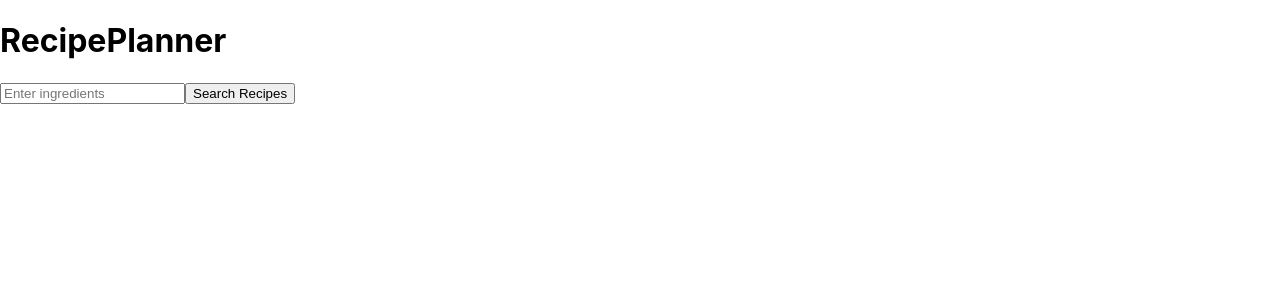
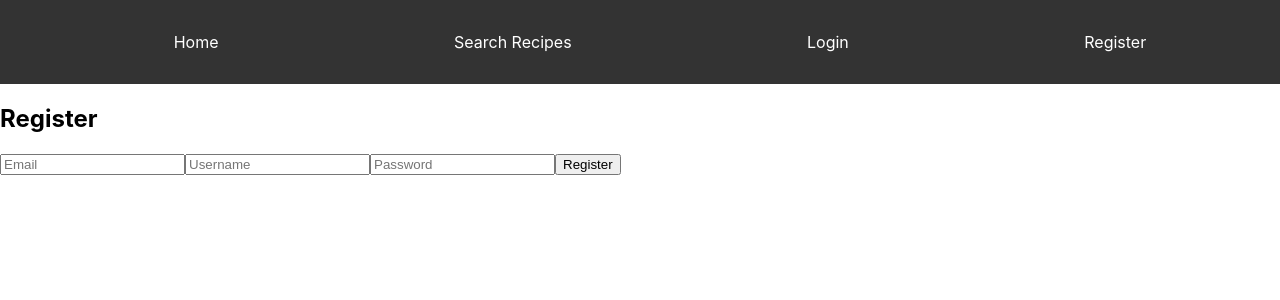
Before and after one commit to Nogal1/RecipePlanner-frontend, a React (Create React App) app: page /register in a window 1280 px wide. Shown: the top 300 px of the page. Built offline with nearby package versions, Linux system fonts and the light colour scheme.

Commit message:
component structure and implementaion

```diff
--- a/package.json
+++ b/package.json
@@ -9,6 +9,7 @@
     "axios": "^1.7.7",
     "react": "^18.3.1",
     "react-dom": "^18.3.1",
+    "react-router-dom": "^6.26.2",
     "react-scripts": "5.0.1",
     "web-vitals": "^2.1.4"
   },
@@ -19,7 +20,6 @@
     "eject": "react-scripts eject"
   },
   "proxy": "http://localhost:3001",
-
   "eslintConfig": {
     "extends": [
       "react-app",
--- a/src/App.css
+++ b/src/App.css
@@ -1,38 +1,30 @@
-.App {
-  text-align: center;
+nav {
+  background-color: #333;
+  padding: 1rem;
 }
 
-.App-logo {
-  height: 40vmin;
-  pointer-events: none;
+nav ul {
+  list-style-type: none;
+  display: flex;
+  justify-content: space-around;
 }
 
-@media (prefers-reduced-motion: no-preference) {
-  .App-logo {
-    animation: App-logo-spin infinite 20s linear;
-  }
+nav ul li {
+  margin: 0 1rem;
 }
 
-.App-header {
-  background-color: #282c34;
-  min-height: 100vh;
-  display: flex;
-  flex-direction: column;
-  align-items: center;
-  justify-content: center;
-  font-size: calc(10px + 2vmin);
+nav ul li a {
   color: white;
+  text-decoration: none;
 }
 
-.App-link {
-  color: #61dafb;
+nav ul li button {
+  background: none;
+  border: none;
+  color: white;
+  cursor: pointer;
 }
 
-@keyframes App-logo-spin {
-  from {
-    transform: rotate(0deg);
-  }
-  to {
-    transform: rotate(360deg);
-  }
+nav ul li button:hover, nav ul li a:hover {
+  text-decoration: underline;
 }
--- a/src/App.js
+++ b/src/App.js
@@ -1,39 +1,26 @@
-import React, { useState } from 'react';
-import axios from 'axios';
+import React from 'react';
+import { BrowserRouter as Router, Route, Routes } from 'react-router-dom';
+import Navbar from './components/Layout/Navbar'; // Import the Navbar
+import Login from './components/Auth/Login';
+import Register from './components/Auth/Register';
+import RecipeSearch from './components/Recipes/RecipeSearch';
+import SavedRecipes from './components/Recipes/SavedRecipes';
+import "./App.css";
 
 function App() {
-    const [ingredients, setIngredients] = useState('');
-    const [recipes, setRecipes] = useState([]);
-
-    const searchRecipes = async () => {
-        try {
-            const response = await axios.get(`/search/${ingredients}`);
-            setRecipes(response.data);
-        } catch (error) {
-            console.error("Error fetching recipes", error);
-        }
-    };
-
     return (
-        <div>
-            <h1>RecipePlanner</h1>
-            <input
-                type="text"
-                placeholder="Enter ingredients"
-                value={ingredients}
-                onChange={(e) => setIngredients(e.target.value)}
-            />
-            <button onClick={searchRecipes}>Search Recipes</button>
-
+        <Router>
             <div>
-                {recipes.length > 0 && recipes.map((recipe) => (
-                    <div key={recipe.id}>
-                        <h3>{recipe.title}</h3>
-                        <img src={recipe.image} alt={recipe.title} />
-                    </div>
-                ))}
+                <Navbar />  {/* Add Navbar here */}
+                <Routes>
+                    <Route path="/" element={<RecipeSearch />} />
+                    <Route path="/search" element={<RecipeSearch />} />  {/* Add this route */}
+                    <Route path="/login" element={<Login />} />
+                    <Route path="/register" element={<Register />} />
+                    <Route path="/saved-recipes" element={<SavedRecipes />} />
+                </Routes>
             </div>
-        </div>
+        </Router>
     );
 }
 
--- /dev/null
+++ b/src/components/Auth/Login.js
@@ -0,0 +1,46 @@
+import React, { useState } from 'react';
+import { loginUser } from '../../services/api';
+
+function Login() {
+    const [email, setEmail] = useState('');
+    const [password, setPassword] = useState('');
+    const [error, setError] = useState('');
+    const [success, setSuccess] = useState('');
+
+    const handleLogin = async () => {
+        setError('');
+        setSuccess('');
+        try {
+            const token = await loginUser(email, password);
+            localStorage.setItem('token', token); // Store JWT
+            setSuccess('Login successful!');
+            setEmail('');
+            setPassword('');
+        } catch (error) {
+            setError('Login failed. Check your credentials.');
+        }
+    };
+
+    return (
+        <div>
+            <h2>Login</h2>
+            {error && <p style={{ color: 'red' }}>{error}</p>}
+            {success && <p style={{ color: 'green' }}>{success}</p>}
+            <input
+                type="email"
+                placeholder="Email"
+                value={email}
+                onChange={(e) => setEmail(e.target.value)}
+            />
+            <input
+                type="password"
+                placeholder="Password"
+                value={password}
+                onChange={(e) => setPassword(e.target.value)}
+            />
+            <button onClick={handleLogin}>Login</button>
+        </div>
+    );
+}
+
+export default Login;
--- /dev/null
+++ b/src/components/Auth/Register.js
@@ -0,0 +1,53 @@
+import React, { useState } from 'react';
+import { registerUser } from '../../services/api';
+
+function Register() {
+    const [email, setEmail] = useState('');
+    const [username, setUsername] = useState('');
+    const [password, setPassword] = useState('');
+    const [error, setError] = useState('');
+    const [success, setSuccess] = useState('');
+
+    const handleRegister = async () => {
+        setError('');
+        setSuccess('');
+        try {
+            await registerUser(email, username, password);
+            setSuccess('User registered successfully!');
+            setEmail('');
+            setUsername('');
+            setPassword('');
+        } catch (error) {
+            setError('Registration failed. Please try again.');
+        }
+    };
+
+    return (
+        <div>
+            <h2>Register</h2>
+            {error && <p style={{ color: 'red' }}>{error}</p>}
+            {success && <p style={{ color: 'green' }}>{success}</p>}
+            <input
+                type="email"
+                placeholder="Email"
+                value={email}
+                onChange={(e) => setEmail(e.target.value)}
+            />
+            <input
+                type="text"
+                placeholder="Username"
+                value={username}
+                onChange={(e) => setUsername(e.target.value)}
+            />
+            <input
+                type="password"
+                placeholder="Password"
+                value={password}
+                onChange={(e) => setPassword(e.target.value)}
+            />
+            <button onClick={handleRegister}>Register</button>
+        </div>
+    );
+}
+
+export default Register;
--- /dev/null
+++ b/src/components/Layout/Navbar.js
@@ -0,0 +1,33 @@
+import React from 'react';
+import { Link } from 'react-router-dom';
+
+function Navbar() {
+    const token = localStorage.getItem('token');
+
+    const handleLogout = () => {
+        localStorage.removeItem('token');  // Remove JWT token on logout
+        window.location.href = '/login';   // Redirect to login
+    };
+
+    return (
+        <nav>
+            <ul>
+                <li><Link to="/">Home</Link></li>
+                <li><Link to="/search">Search Recipes</Link></li>  {/* Ensure this points to /search */}
+                {!token ? (
+                    <>
+                        <li><Link to="/login">Login</Link></li>
+                        <li><Link to="/register">Register</Link></li>
+                    </>
+                ) : (
+                    <>
+                        <li><Link to="/saved-recipes">My Recipes</Link></li>
+                        <li><button onClick={handleLogout}>Logout</button></li>
+                    </>
+                )}
+            </ul>
+        </nav>
+    );
+}
+
+export default Navbar;
--- /dev/null
+++ b/src/components/Recipes/RecipeSearch.js
@@ -0,0 +1,47 @@
+import React, { useState } from 'react';
+import { searchRecipes } from '../../services/api';
+
+function RecipeSearch() {
+    const [ingredients, setIngredients] = useState('');
+    const [recipes, setRecipes] = useState([]);
+    const [error, setError] = useState('');
+    const [loading, setLoading] = useState(false);
+
+    const handleSearch = async () => {
+        setLoading(true);
+        setError('');
+        try {
+            const response = await searchRecipes(ingredients);
+            setRecipes(response);
+        } catch (error) {
+            setError('Error fetching recipes.');
+        } finally {
+            setLoading(false);
+        }
+    };
+
+    return (
+        <div>
+            <h2>Search Recipes</h2>
+            <input
+                type="text"
+                placeholder="Enter ingredients"
+                value={ingredients}
+                onChange={(e) => setIngredients(e.target.value)}
+            />
+            <button onClick={handleSearch}>Search</button>
+            {loading && <p>Loading...</p>}
+            {error && <p style={{ color: 'red' }}>{error}</p>}
+            <div>
+                {recipes.map((recipe, index) => (
+                    <div key={index}>
+                        <h3>{recipe.title}</h3>
+                        <img src={recipe.image} alt={recipe.title} />
+                    </div>
+                ))}
+            </div>
+        </div>
+    );
+}
+
+export default RecipeSearch;
--- /dev/null
+++ b/src/components/Recipes/SavedRecipes.js
@@ -0,0 +1,42 @@
+import React, { useState, useEffect } from 'react';
+import { fetchSavedRecipes } from '../../services/api';
+
+function SavedRecipes() {
+    const [recipes, setRecipes] = useState([]);
+    const [error, setError] = useState('');
+    const [loading, setLoading] = useState(false);
+
+    useEffect(() => {
+        const loadSavedRecipes = async () => {
+            setLoading(true);
+            setError('');
+            try {
+                const response = await fetchSavedRecipes();
+                setRecipes(response);
+            } catch (error) {
+                setError('Error fetching saved recipes.');
+            } finally {
+                setLoading(false);
+            }
+        };
+        loadSavedRecipes();
+    }, []);
+
+    return (
+        <div>
+            <h2>My Saved Recipes</h2>
+            {loading && <p>Loading...</p>}
+            {error && <p style={{ color: 'red' }}>{error}</p>}
+            <div>
+                {recipes.map((recipe, index) => (
+                    <div key={index}>
+                        <h3>{recipe.title}</h3>
+                        <img src={recipe.image} alt={recipe.title} />
+                    </div>
+                ))}
+            </div>
+        </div>
+    );
+}
+
+export default SavedRecipes;
--- /dev/null
+++ b/src/services/api.js
@@ -0,0 +1,33 @@
+import axios from 'axios';
+
+// Base Axios instance
+const api = axios.create({
+    baseURL: 'http://localhost:3001',  // This should point to your backend
+});
+
+// Register user
+export const registerUser = async (email, username, password) => {
+    const response = await api.post('/register', { email, username, password });
+    return response.data;
+};
+
+// Login user
+export const loginUser = async (email, password) => {
+    const response = await api.post('/login', { email, password });
+    return response.data.token;  // Return the token
+};
+
+// Search recipes
+export const searchRecipes = async (ingredients) => {
+    const response = await api.get(`/search/${ingredients}`);
+    return response.data;
+};
+
+// Fetch saved recipes (JWT required)
+export const fetchSavedRecipes = async () => {
+    const token = localStorage.getItem('token');
+    const response = await api.get('/my-recipes', {
+        headers: { 'x-auth-token': token },
+    });
+    return response.data;
+};
```
Also changed, not shown: 1 other file (tests, documents, lock files or other folders).
